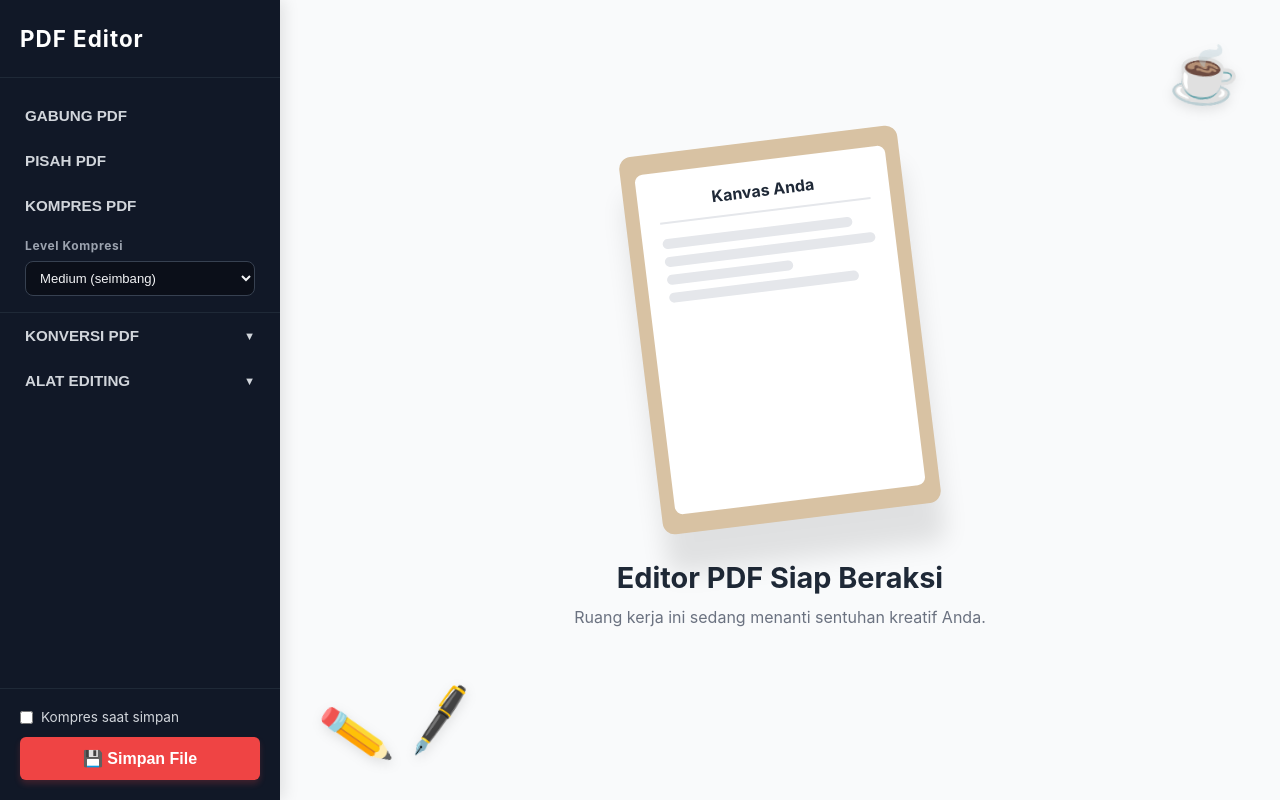
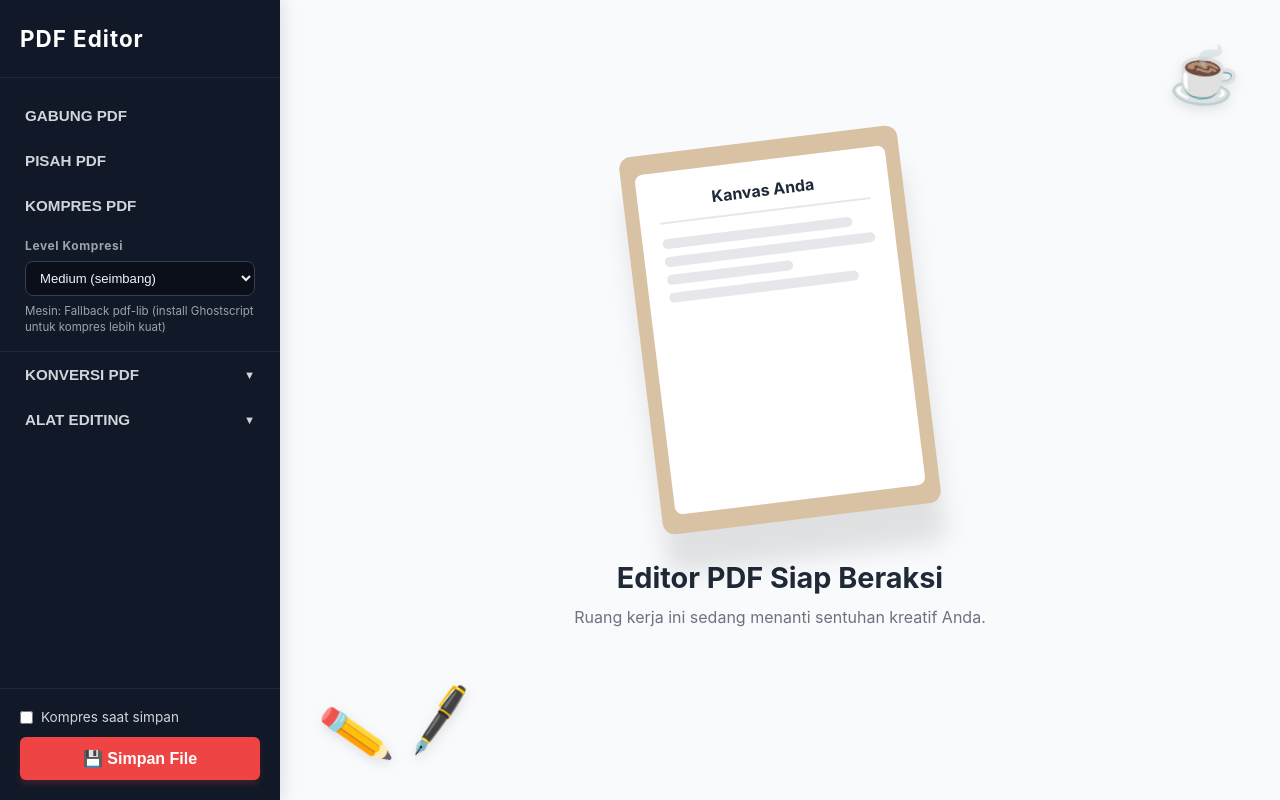
Before and after one commit to IkhsanMoekhtar/pdf_editor, a React (Vite) app: page / in a window 1280 px wide. Built offline with nearby package versions, Linux system fonts and the light colour scheme; no server answers.

Commit message:
feat: show compression stats and engine status

```diff
--- a/src/App.css
+++ b/src/App.css
@@ -143,6 +143,32 @@
 .compress-level-select:disabled {
   opacity: 0.6;
   cursor: not-allowed;
+}
+
+.compress-engine-info {
+  margin-top: 8px;
+  color: #9ca3af;
+  font-size: 0.72rem;
+  line-height: 1.35;
+}
+
+.compress-result-box {
+  margin-top: 8px;
+  padding: 8px;
+  border: 1px solid #1f2937;
+  border-radius: 8px;
+  background: #0b0f19;
+}
+
+.compress-result-box p {
+  font-size: 0.74rem;
+  color: #d1d5db;
+  margin: 0;
+  line-height: 1.35;
+}
+
+.compress-result-box p + p {
+  margin-top: 4px;
 }
 
 .arrow {
--- a/src/App.jsx
+++ b/src/App.jsx
@@ -1,4 +1,4 @@
-import React, { useState } from 'react';
+import React, { useEffect, useState } from 'react';
 import { PDFDocument, rgb, degrees, StandardFonts} from 'pdf-lib';
 import Sidebar from './components/layout/Sidebar';
 import EmptyState from './components/layout/EmptyState';
@@ -15,6 +15,27 @@ function App() {
   const [isCompressing, setIsCompressing] = useState(false);
   const [compressLevel, setCompressLevel] = useState('medium');
   const [compressOnSave, setCompressOnSave] = useState(false);
+  const [backendStatus, setBackendStatus] = useState({ ghostscriptAvailable: false, checked: false });
+  const [lastCompression, setLastCompression] = useState(null);
+
+  useEffect(() => {
+    const checkBackend = async () => {
+      try {
+        const response = await fetch('/api/health');
+        if (!response.ok) throw new Error('health check gagal');
+        const data = await response.json();
+        setBackendStatus({
+          checked: true,
+          ghostscriptAvailable: Boolean(data.ghostscriptAvailable),
+          ghostscriptCommand: data.ghostscriptCommand || null,
+        });
+      } catch {
+        setBackendStatus({ checked: true, ghostscriptAvailable: false, ghostscriptCommand: null });
+      }
+    };
+
+    checkBackend();
+  }, []);
 
   // Fungsi mengubah warna HEX HTML ke RGB untuk pdf-lib
   const hexToPdfRgb = (hex) => {
@@ -39,6 +60,13 @@ function App() {
     link.download = fileName;
     link.click();
     URL.revokeObjectURL(link.href);
+  };
+
+  const formatBytes = (bytes) => {
+    if (!Number.isFinite(bytes) || bytes < 0) return '-';
+    if (bytes < 1024) return `${bytes} B`;
+    if (bytes < 1024 * 1024) return `${(bytes / 1024).toFixed(1)} KB`;
+    return `${(bytes / (1024 * 1024)).toFixed(2)} MB`;
   };
 
   const buildEditedPdfBlob = async () => {
@@ -137,9 +165,26 @@ function App() {
       const originalName = fileToCompress.name.replace(/\.[^/.]+$/, '');
       const compressedName = `${originalName}_compressed.pdf`;
 
+      const originalSize = Number(response.headers.get('x-original-size') || fileToCompress.size || 0);
+      const compressedSize = Number(response.headers.get('x-compressed-size') || compressedBlob.size || 0);
+      const savedPercent = Number(response.headers.get('x-saved-percent') || 0);
+      const method = response.headers.get('x-compression-method') || 'unknown';
+
+      setLastCompression({
+        originalSize,
+        compressedSize,
+        savedPercent,
+        method,
+      });
+
       downloadPdfBlob(compressedBlob, compressedName);
       setPdfFile(new File([compressedBlob], compressedName, { type: 'application/pdf' }));
-      alert(customMessage || 'PDF berhasil dikompres. File baru juga sudah dimuat ke editor.');
+      const defaultMessage = [
+        'PDF berhasil dikompres.',
+        `Ukuran: ${formatBytes(originalSize)} -> ${formatBytes(compressedSize)} (${savedPercent.toFixed(2)}%)`,
+        `Metode: ${method}`,
+      ].join('\n');
+      alert(customMessage || defaultMessage);
     } catch (error) {
       console.error('Gagal kompres PDF:', error);
       alert(error.message || 'Terjadi kesalahan saat mengompres PDF.');
@@ -156,7 +201,7 @@ function App() {
 
       if (compressOnSave) {
         const editedFile = new File([blob], fileName, { type: 'application/pdf' });
-        await handleCompressPdf(compressLevel, editedFile, 'PDF berhasil disimpan dan dikompres.');
+        await handleCompressPdf(compressLevel, editedFile);
       } else {
         downloadPdfBlob(blob, fileName);
       }
@@ -186,6 +231,8 @@ function App() {
         setCompressLevel={setCompressLevel}
         compressOnSave={compressOnSave}
         setCompressOnSave={setCompressOnSave}
+        backendStatus={backendStatus}
+        lastCompression={lastCompression}
         isCompressing={isCompressing}
         isMobileOpen={isSidebarOpen}
         onCloseMobile={() => setIsSidebarOpen(false)}
--- a/src/components/layout/Sidebar.jsx
+++ b/src/components/layout/Sidebar.jsx
@@ -1,7 +1,14 @@
 import React, { useState } from 'react';
 
-export default function Sidebar({ activeTool, setActiveTool, onSave, onCompress, compressLevel, setCompressLevel, compressOnSave, setCompressOnSave, isCompressing, isMobileOpen, onCloseMobile }) {
+export default function Sidebar({ activeTool, setActiveTool, onSave, onCompress, compressLevel, setCompressLevel, compressOnSave, setCompressOnSave, backendStatus, lastCompression, isCompressing, isMobileOpen, onCloseMobile }) {
   const [expandedMenu, setExpandedMenu] = useState(null);
+
+  const formatBytes = (bytes) => {
+    if (!Number.isFinite(bytes) || bytes < 0) return '-';
+    if (bytes < 1024) return `${bytes} B`;
+    if (bytes < 1024 * 1024) return `${(bytes / 1024).toFixed(1)} KB`;
+    return `${(bytes / (1024 * 1024)).toFixed(2)} MB`;
+  };
 
   const closeIfMobile = () => {
     if (typeof window !== 'undefined' && window.innerWidth <= 900) {
@@ -56,6 +63,17 @@ export default function Sidebar({ activeTool, setActiveTool, onSave, onCompress,
             <option value="medium">Medium (seimbang)</option>
             <option value="high">High (ukuran kecil)</option>
           </select>
+          <p className="compress-engine-info">
+            {backendStatus?.ghostscriptAvailable
+              ? `Mesin: Ghostscript (${backendStatus.ghostscriptCommand || 'aktif'})`
+              : 'Mesin: Fallback pdf-lib (install Ghostscript untuk kompres lebih kuat)'}
+          </p>
+          {lastCompression && (
+            <div className="compress-result-box">
+              <p>{`Terakhir: ${formatBytes(lastCompression.originalSize)} -> ${formatBytes(lastCompression.compressedSize)}`}</p>
+              <p>{`Hemat: ${lastCompression.savedPercent.toFixed(2)}%`}</p>
+            </div>
+          )}
         </div>
 
         <div className={`nav-group ${expandedMenu === 'convert' ? 'expanded' : ''}`}>
```
Also changed, not shown: 1 other file (tests, documents, lock files or other folders).
